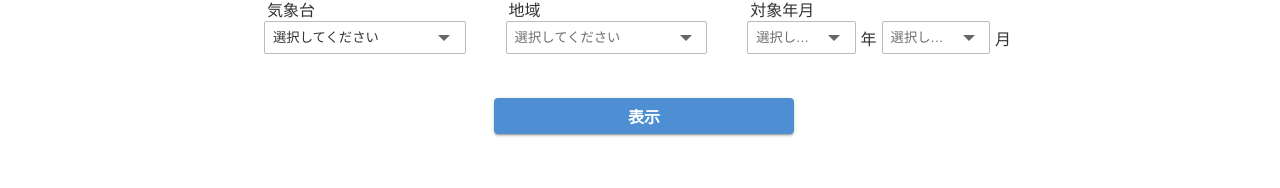
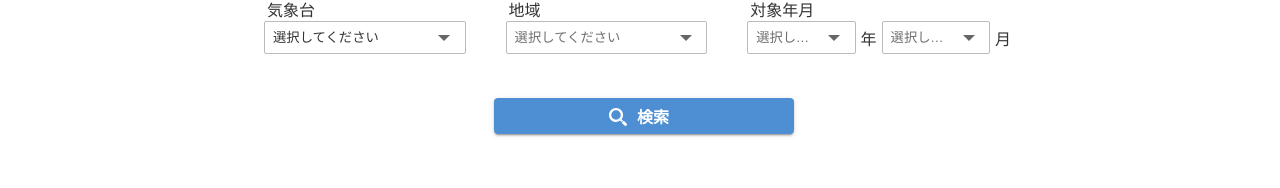
Before and after one commit to KomakiYasuhiro/tenmado-front, a Nuxt app: page / in a window 1280 px wide. Shown: the part 368-556 px from the top of the page. Built offline with nearby package versions, Linux system fonts and the light colour scheme; no server answers.

Commit message:
refactor: 検索ボタンにアイコンを追加

```diff
--- a/app/assets/scss/ui.scss
+++ b/app/assets/scss/ui.scss
@@ -66,6 +66,17 @@
         0 2px 4px -1px rgba(0, 0, 0, 0.4);
 }
 
+@mixin button-icon($imagepath) {
+    content: "";
+    display: inline-block;
+    width: 18px;
+    height: 18px;
+    margin: -3px 10px 0 -10px;
+    background: url($imagepath) no-repeat;
+    background-size: contain;
+    vertical-align: middle;
+}
+
 .button {
     font-size: 16px;
     font-weight: bold;
@@ -77,9 +88,14 @@
     border-radius: 4px;
     border: none;
 
+    &.button-search-icon:before {
+        @include button-icon($imagepath: "~/assets/image/search-icon.svg")
+    }
+
     &.button-primary {
         @include contained-button($color: #fff, $backgroundColor: #4e8fd3);
     }
+
     &.button-primary:hover,
     &.button-primary:focus {
         @include contained-button-hover-focus($backgroundColor: #427ab6)
--- a/app/components/pages/weatherForecast/WeatherForecastCondition.vue
+++ b/app/components/pages/weatherForecast/WeatherForecastCondition.vue
@@ -37,7 +37,7 @@ form.condform(@submit.prevent="submit")
 
     .submit
         .submit-button-area
-            input.submit-button.button.button-primary(type="submit" value="表示")
+            button.submit-button.button.button-primary.button-search-icon(type="submit") 検索
 
 
     .isosceles-triangle(v-if="$store.getters['weatherForecastStore/condition']")
```
Also changed, not shown: app/assets/image/search-icon.svg (added).
